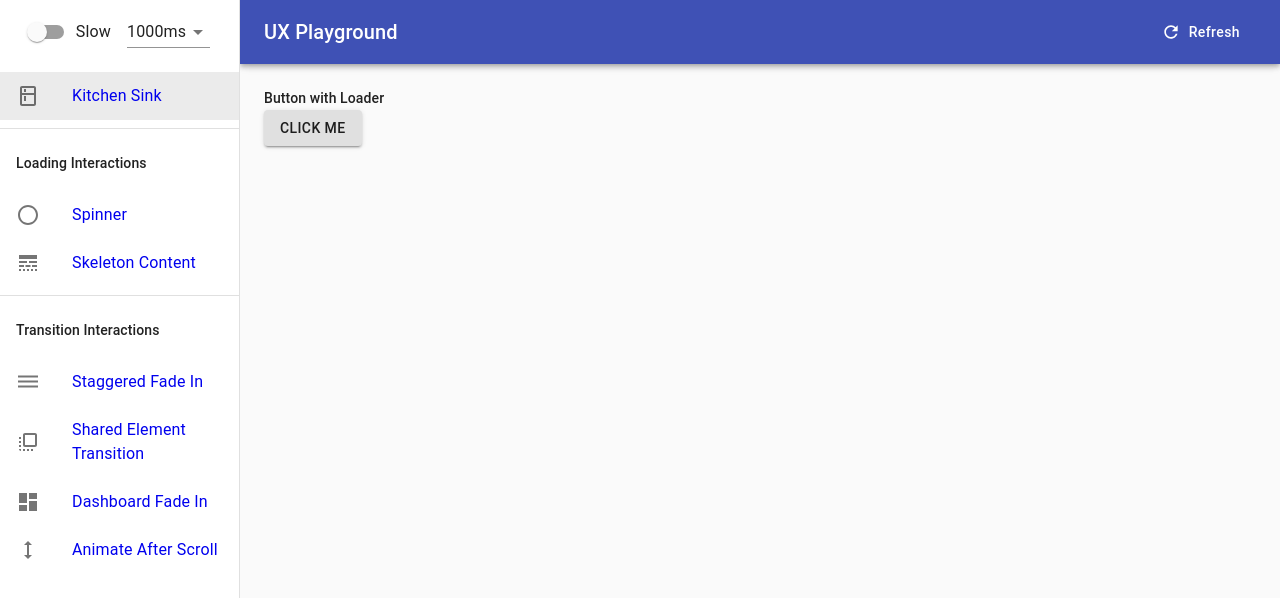
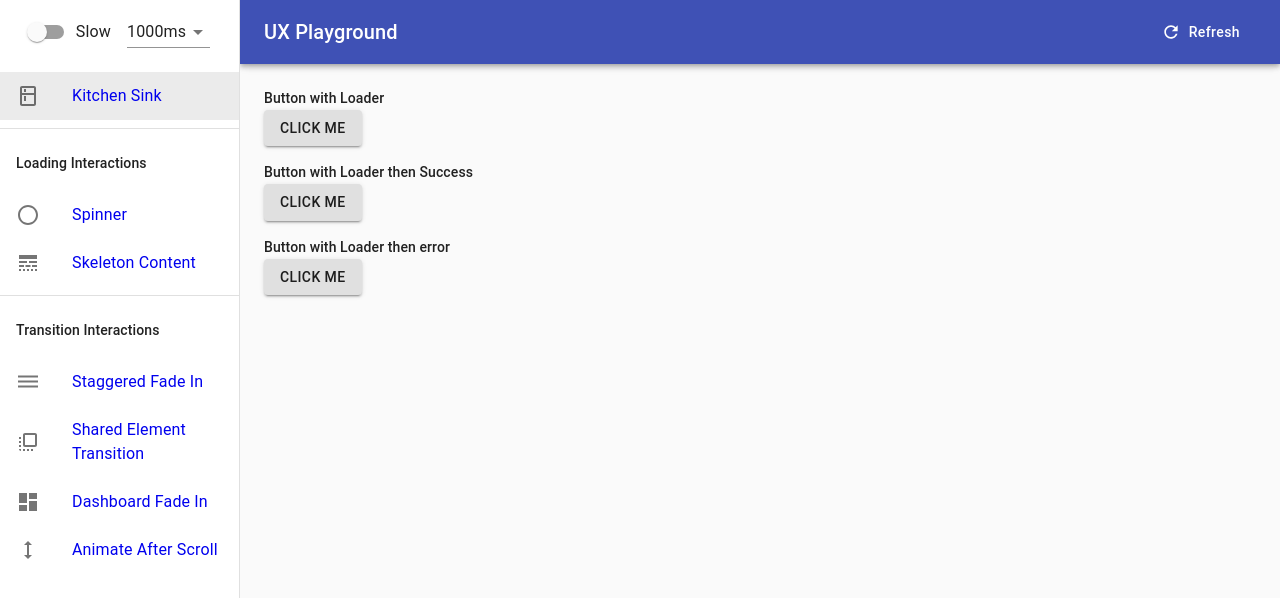
Before and after one commit to blaketarter/ux-playground, a React (Create React App) app: page / in a window 1280 px wide. Shown: the top 598 px of the page. Built offline with nearby package versions, Linux system fonts and the light colour scheme.

Commit message:
Improvements across the board

```diff
--- a/src/components/ButtonLoader/index.tsx
+++ b/src/components/ButtonLoader/index.tsx
@@ -1,18 +1,35 @@
 import { Button } from "@material-ui/core"
+import CheckIcon from "@material-ui/icons/Check"
+import ErrorOutlineIcon from "@material-ui/icons/ErrorOutline"
 import React, { ComponentProps } from "react"
 import { DelayedLoader } from "../DelayedLoader"
 
 type Props = ComponentProps<typeof Button> & {
   loading?: boolean
+  success?: boolean
+  error?: boolean
 }
 
-export function ButtonLoader({ children, loading, ...props }: Props) {
+export function ButtonLoader({
+  children,
+  loading,
+  success,
+  error,
+  ...props
+}: Props) {
   return (
     <Button
       disabled={loading}
       endIcon={
         loading ? (
-          <DelayedLoader progressProps={{ size: 20, color: "inherit" }} />
+          <DelayedLoader
+            delay={0}
+            progressProps={{ size: 20, color: "inherit" }}
+          />
+        ) : error ? (
+          <ErrorOutlineIcon />
+        ) : success ? (
+          <CheckIcon />
         ) : null
       }
       {...props}
--- a/src/components/CardUser/index.tsx
+++ b/src/components/CardUser/index.tsx
@@ -51,7 +51,7 @@ export const CardUser = forwardRef(function (
 
   return (
     <Box
-      {...({ ref } as any)}
+      {...({ ref } as unknown)}
       my={3}
       style={style}
       onClick={onClick ? (e) => onClick(e, user) : undefined}
--- a/src/components/FadeAfterScroll/index.tsx
+++ b/src/components/FadeAfterScroll/index.tsx
@@ -9,6 +9,29 @@ type Props = {
   startVisible?: boolean
   animateExit?: boolean
 }
+
+function getAnimationDirection(
+  scrollDir: "up" | "down",
+  showComp: boolean,
+): "up" | "down" {
+  switch (scrollDir) {
+    case "up": {
+      if (showComp) {
+        return "down"
+      }
+
+      return "up"
+    }
+    case "down": {
+      if (showComp) {
+        return "up"
+      }
+
+      return "down"
+    }
+  }
+}
+
 export function FadeAfterScroll({
   children,
   height,
@@ -75,7 +98,9 @@ export function FadeAfterScroll({
         observer.unobserve(target)
       }
     }
-  }, [setScrollDir, showComp])
+  }, [animateExit, setScrollDir, showComp])
+
+  const direction = getAnimationDirection(scrollDir ?? "up", showComp)
 
   return (
     <div ref={targetRef} style={{ minHeight: height }}>
@@ -87,17 +112,7 @@ export function FadeAfterScroll({
         <div>
           <DelayedSlide
             in={showComp}
-            direction={
-              showComp && scrollDir === "up"
-                ? "down"
-                : !showComp && scrollDir === "down"
-                ? "down"
-                : showComp && scrollDir === "down"
-                ? "up"
-                : !showComp && scrollDir === "up"
-                ? "up"
-                : "up"
-            }
+            direction={direction}
             timeout={startVisible && !hasMounted.current ? 0 : timeout}
             unmountOnExit={false}
           >
--- a/src/components/RouteKitchen/index.tsx
+++ b/src/components/RouteKitchen/index.tsx
@@ -11,12 +11,17 @@ const useStyles = makeStyles((theme) => ({
     display: "flex",
     flexDirection: "column",
     alignItems: "flex-start",
+    marginBottom: theme.spacing(2),
   },
 }))
 
 export default function RouteKitchen() {
   const classes = useStyles()
-  const [buttonLoading, setButtonLoading] = useState(false)
+  const [buttonLoading1, setButtonLoading1] = useState(false)
+  const [buttonLoading2, setButtonLoading2] = useState(false)
+  const [buttonLoading2Success, setButtonLoading2Success] = useState(false)
+  const [buttonLoading3, setButtonLoading3] = useState(false)
+  const [buttonLoading3Error, setButtonLoading3Error] = useState(false)
 
   return (
     <div className={classes.root}>
@@ -25,10 +30,48 @@ export default function RouteKitchen() {
         <ButtonLoader
           variant="contained"
           onClick={() => {
-            setButtonLoading(true)
-            setTimeout(() => setButtonLoading(false), 5000)
+            setButtonLoading1(true)
+            setTimeout(() => setButtonLoading1(false), 5000)
           }}
-          loading={buttonLoading}
+          loading={buttonLoading1}
+        >
+          Click Me
+        </ButtonLoader>
+      </label>
+      <label className={classes.label}>
+        <Typography variant="subtitle2">
+          Button with Loader then Success
+        </Typography>
+        <ButtonLoader
+          variant="contained"
+          onClick={() => {
+            setButtonLoading2(true)
+            setTimeout(() => {
+              setButtonLoading2(false)
+              setButtonLoading2Success(true)
+            }, 5000)
+          }}
+          loading={buttonLoading2}
+          success={buttonLoading2Success}
+        >
+          Click Me
+        </ButtonLoader>
+      </label>
+      <label className={classes.label}>
+        <Typography variant="subtitle2">
+          Button with Loader then error
+        </Typography>
+        <ButtonLoader
+          variant="contained"
+          onClick={() => {
+            setButtonLoading3(true)
+            setTimeout(() => {
+              setButtonLoading3(false)
+              setButtonLoading3Error(true)
+            }, 5000)
+          }}
+          loading={buttonLoading3}
+          error={buttonLoading3Error}
         >
           Click Me
         </ButtonLoader>
--- a/src/components/SharedElement/index.tsx
+++ b/src/components/SharedElement/index.tsx
@@ -90,7 +90,7 @@ function css(el: HTMLElement) {
     const rules = sheets[i].rules || sheets[i].cssRules
     for (const r in rules) {
       try {
-        if (el.matches((rules[r] as any).selectorText)) {
+        if (el.matches((rules[r] as CSSStyleRule).selectorText)) {
           cssRules.unshift(rules[r].cssText)
         }
       } catch {}
@@ -283,6 +283,9 @@ export const SharedElementProvider = ({
       }}
     >
       {children}
+      {
+        // add the option to provide a ghost layer ref instead of having it automatically created here?
+      }
       <div
         id="shared"
         {...ghostLayerProps}
```
